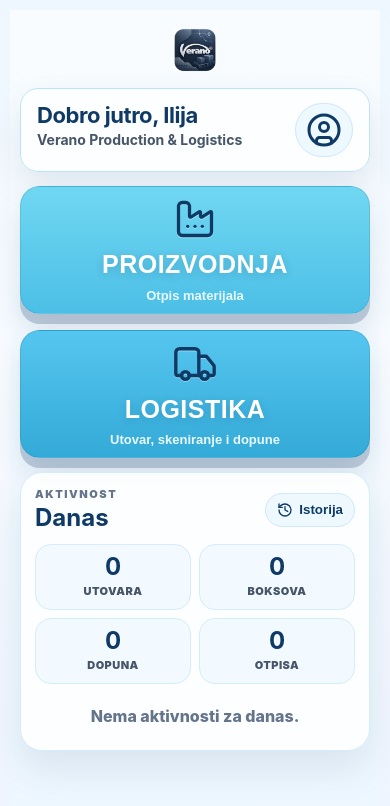
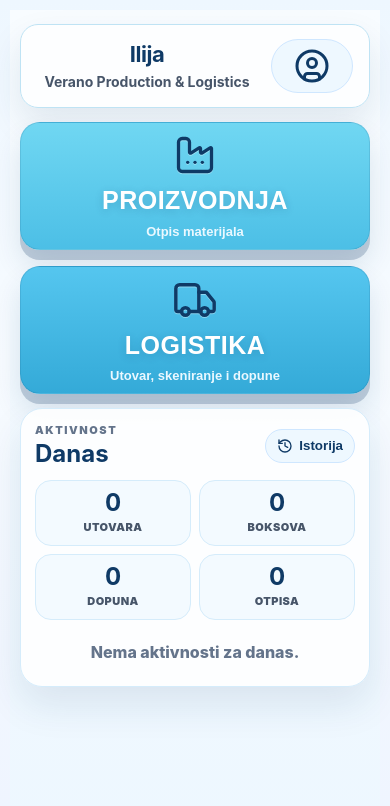
Before and after one commit to ilijaikacilkic/truck-loading-simulator, a React (Vite) app: page / in a window 390 px wide. Shown: the top 806 px of the page. Built offline with nearby package versions, Linux system fonts and the light colour scheme.

Commit message:
Clean up

```diff
--- a/src/components/HomeScreen.jsx
+++ b/src/components/HomeScreen.jsx
@@ -3,7 +3,6 @@ import {
   ArrowLeft,
   BarChart3,
   ClipboardList,
-  Clock3,
   Factory,
   History,
   PackageCheck,
@@ -101,17 +100,13 @@ function ActivityPanel({ ctx }) {
 }
 
 export default function HomeScreen({ ctx }) {
-  const { appView, APP_LOGO_SRC, openModule } = ctx;
+  const { appView, openModule } = ctx;
 
   if (appView === 'home') {
     return <section className="home-screen home-dashboard-screen">
-      <div className="dashboard-topbar">
-        <img className="dashboard-logo" src={APP_LOGO_SRC} alt="Verano" />
-      </div>
-
       <div className="dashboard-welcome-card">
         <div>
-          <h1>Dobro jutro, Ilija</h1>
+          <h1>Ilija</h1>
           <p>Verano Production & Logistics</p>
         </div>
         <div className="dashboard-user-chip"><UserCircle size={36}/><span>Logistika</span></div>
@@ -140,7 +135,6 @@ export default function HomeScreen({ ctx }) {
         <button className="logistics-back-btn" onClick={() => openModule('home')}><ArrowLeft size={18}/> Početna</button>
         <div>
           <h1>Logistika</h1>
-          <p>Operacije, dopune i skeniranje</p>
         </div>
       </div>
 
@@ -149,7 +143,6 @@ export default function HomeScreen({ ctx }) {
         <button className="logistics-module-card" onClick={() => openModule('scan')}><QrCode size={30}/><b>Skeniranje</b><small>CPR i boksovi</small></button>
         <button className="logistics-module-card" onClick={() => openModule('transfer')}><ClipboardList size={30}/><b>Dopuna</b><small>Refil i transfer</small></button>
         <button className="logistics-module-card" onClick={() => openModule('count')}><BarChart3 size={30}/><b>Inventar</b><small>Stanje i brojanje</small></button>
-        <button className="logistics-module-card" onClick={() => openModule('time')}><Clock3 size={30}/><b>Vreme</b><small>Do kraja smene</small></button>
       </div>
 
       <ActivityPanel ctx={ctx} />
--- a/src/components/ProductionModule.jsx
+++ b/src/components/ProductionModule.jsx
@@ -138,7 +138,6 @@ export default function ProductionModule({ ctx }) {
         <button className="production-action-card writeoff-entry-card" onClick={() => setScreen('writeoff')}>
           <span className="writeoff-red-x">✕</span>
           <b>Otpis</b>
-          <small>Lokacija + količina za otpis</small>
         </button>
       </section>
     ) : (
--- a/src/styles.css
+++ b/src/styles.css
@@ -974,3 +974,31 @@ input{text-transform:none}input[placeholder="Bulk"],input[placeholder="Pick"],in
 @keyframes veranoSplashExit{
   to{opacity:0;visibility:hidden;pointer-events:none}
 }
+
+
+/* v16.4 final dashboard cleanup */
+.dashboard-topbar{display:none!important}
+.home-dashboard-screen{padding-top:18px!important}
+.dashboard-welcome-card{justify-content:center;text-align:center;align-items:center}
+.dashboard-welcome-card>div:first-child{flex:1;text-align:center}
+.dashboard-welcome-card h1{margin:0 0 6px!important}
+.dashboard-user-chip{min-width:82px;justify-content:center}
+.logistics-header-card{text-align:center;align-items:center!important;justify-content:center!important}
+.logistics-header-card>div{width:100%;text-align:center}
+.logistics-header-card p{display:none!important}
+.logistics-module-grid{grid-template-columns:repeat(2,minmax(0,1fr))!important}
+.writeoff-entry-card small{display:none!important}
+.writeoff-entry-card{gap:16px!important}
+
+/* Clean full-screen Verano splash */
+.splash-screen.verano-splash{background:#f4fbff!important;display:grid!important;place-items:center!important;padding:0!important}
+.verano-splash-image{width:100vw!important;height:100vh!important;object-fit:cover!important;border-radius:0!important;box-shadow:none!important;animation:veranoSplashPulse 1.9s ease-in-out infinite!important}
+@keyframes veranoSplashPulse{0%,100%{opacity:.94;transform:scale(1)}50%{opacity:1;transform:scale(1.015)}}
+
+@media(max-width:768px){
+  .home-dashboard-screen{padding-top:14px!important}
+  .dashboard-welcome-card{display:flex!important;flex-direction:row!important;text-align:center!important;align-items:center!important}
+  .dashboard-user-chip span{display:none!important}
+  .logistics-header-card{text-align:center!important}
+  .logistics-module-grid{grid-template-columns:1fr 1fr!important}
+}
--- a/src/utils/excelUtils.js
+++ b/src/utils/excelUtils.js
@@ -493,23 +493,29 @@ function writeoffExportDate() {
   return `${d.getDate()}-${months[d.getMonth()]}`;
 }
 
+function getProductionWriteoffUnit(row) {
+  const type = String(row?.materialType || '').trim().toUpperCase();
+  if (type === 'ZIJKAP' || type === 'ZIJKAPE' || type === 'ZIJ KAP') return '';
+  return 'M1';
+}
+
 export function makeProductionWriteoffRows(rows) {
   const date = writeoffExportDate();
   return [
     ['Name', 'Date', 'Entry type', 'Article number', 'Article description', 'How many', 'Unit', 'Department', 'SOR projects - POR', 'Reason', 'Additional', 'Correction made?'],
     ...rows.map(row => [
-      'Domestic',
+      '',
       date,
       'Negative Adjmt.',
       row.art || '',
-      row.description || '',
+      '',
       formatProductionQuantity(row.quantity),
-      '',
+      getProductionWriteoffUnit(row),
       '',
       '',
       'Defect - Scratch or Dent',
       '',
-      'Yes'
+      ''
     ])
   ];
 }
```
